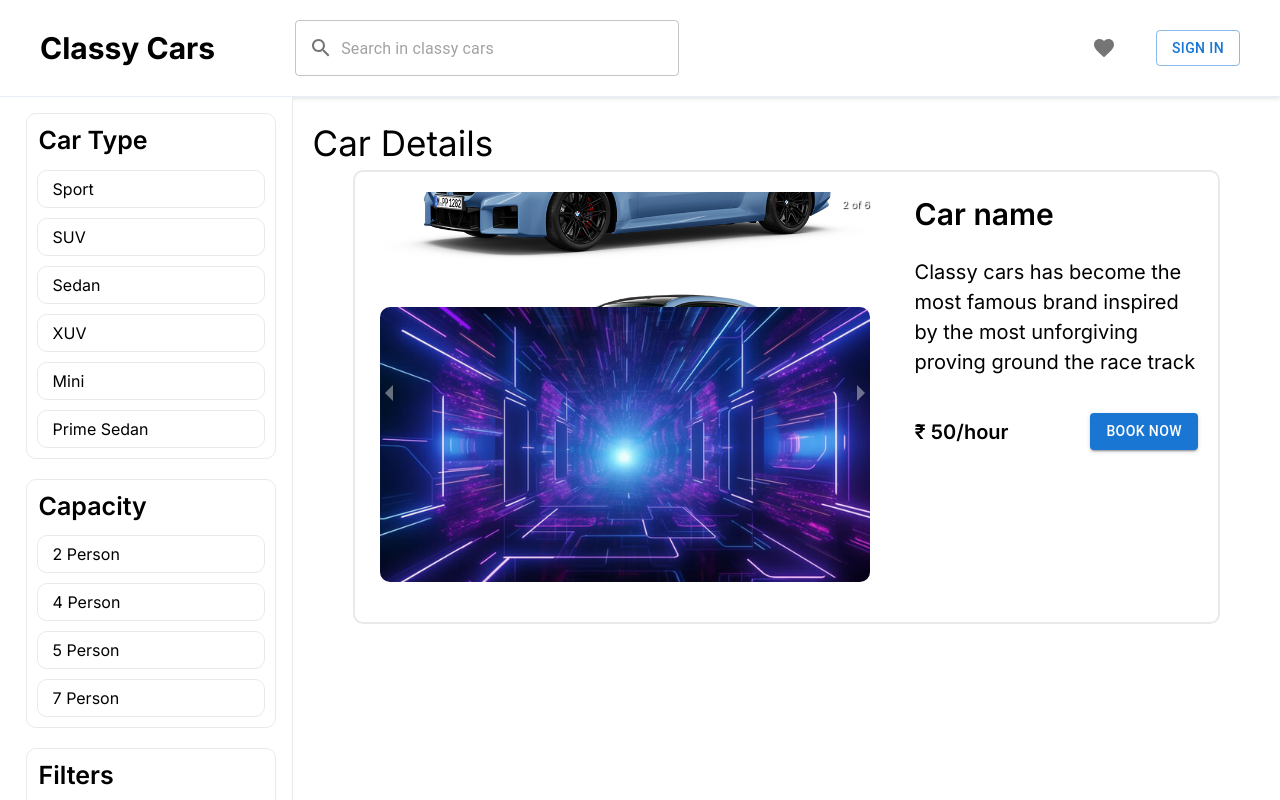
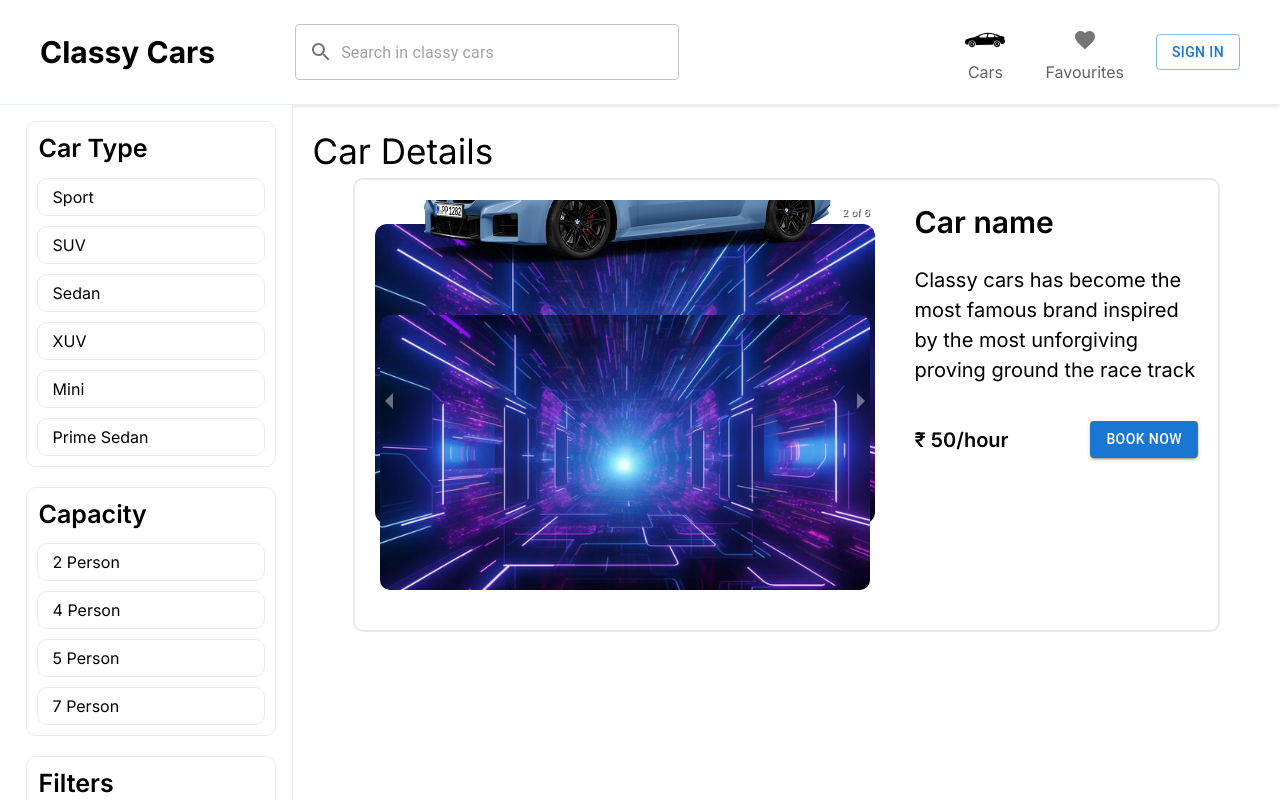
Before and after one commit to leader-akash/Classy-Cars, a Next.js app: page /pages/car-details in a window 1280 px wide. Shown: the top 800 px of the page. Built offline with nearby package versions, Linux system fonts and the light colour scheme.

Commit message:
implementing api

```diff
--- a/package.json
+++ b/package.json
@@ -13,11 +13,14 @@
     "@emotion/styled": "^11.11.0",
     "@mui/icons-material": "^5.15.6",
     "@mui/x-date-pickers": "^6.19.3",
+    "@reduxjs/toolkit": "^2.1.0",
     "@types/react-redux": "^7.1.33",
+    "axios": "^1.6.7",
     "dayjs": "^1.11.10",
     "next": "14.1.0",
     "react": "^18",
     "react-dom": "^18",
+    "react-redux": "^9.1.0",
     "react-responsive-carousel": "^3.2.23",
     "react-slick": "^0.30.1",
     "slick-carousel": "^1.8.1"
--- a/src/app/components/carDetails/CarDetails.jsx
+++ b/src/app/components/carDetails/CarDetails.jsx
@@ -2,12 +2,11 @@
 import Image from 'next/image'
 import React from 'react'
 import Button from '@mui/material/Button';
-import carBg from '../../Assets/caa.jpg'
-import car from '../../Assets/hero.webp'
 import CarImageSlider from '../carImagesSlider/CarImageSlider'
 import Link from 'next/link';
 
 const CarDetails = () => {
+
     return (
         <div>
             <h2 className='text-[35px]'>Car Details</h2>
--- a/src/app/components/carImagesSlider/CarImageSlider.jsx
+++ b/src/app/components/carImagesSlider/CarImageSlider.jsx
@@ -14,7 +14,7 @@ const CarImageSlider = () => {
 
     const renderCustomIndicator = (clickHandler, isSelected, index) => {
         const images = [
-            caa, bmw, caa, bmw, bmw,caa
+            car ,caa, bmw, caa, bmw,caa
         ];
         const indicatorClassName = isSelected ? `${styles.carouselIndicator} ${styles.selected}` : `${styles.carouselIndicator}`;
 
@@ -31,19 +31,19 @@ const CarImageSlider = () => {
 
     return (
         <div className='w-[500px] h-[410px]'>
-            <Carousel style={{ height: '100%' }} showArrows={true} infiniteLoop={true} autoPlay={true} interval={3000} stopOnHover={true} renderIndicator={renderCustomIndicator}>
+            <Carousel style={{ height: '100%' }} showArrows={true} infiniteLoop={true} autoPlay={true} interval={3000} stopOnHover={true} renderIndicator={renderCustomIndicator} showThumbs={false}>
                 <div>
-                    <Image src={caa} alt='car-images' className='w-[250px] h-[300px] rounded-xl' />
+                    <Image src={car} alt='car-images' className='w-[250px] h-[300px] rounded-xl' />
                 </div>
                 <div>2
-                    <Image src={bmw} alt='car-images' className='w-[250px] h-[300px] rounded-xl' /></div>
+                    <Image src={caa} alt='car-images' className='w-[250px] h-[300px] rounded-xl' /></div>
                 <div>
                     <h3>3</h3>
-                    <Image src={caa} alt='car-images' className='w-[250px] h-[300px] rounded-xl' />
+                    <Image src={bmw} alt='car-images' className='w-[250px] h-[300px] rounded-xl' />
                 </div>
                 <div>
                     <h3>4</h3>
-                    <Image src={car} alt='car-images' className='w-[250px] h-[300px] rounded-xl' />
+                    <Image src={caa} alt='car-images' className='w-[250px] h-[300px] rounded-xl' />
                 </div>
                 <div>
                     <h3>5</h3>
--- a/src/app/components/navbar/Navbar.jsx
+++ b/src/app/components/navbar/Navbar.jsx
@@ -7,8 +7,11 @@ import SearchIcon from '@mui/icons-material/Search';
 import InputAdornment from '@mui/material/InputAdornment';
 import FavoriteIcon from '@mui/icons-material/Favorite';
 import IconButton from '@mui/material/IconButton';
+import SellIcon from '@mui/icons-material/Sell';
 import Tooltip from '@mui/material/Tooltip';
 import Link from 'next/link';
+import carIcon from '../../Assets/sedan-car-model.png'
+import Image from 'next/image';
 
 const Navbar = () => {
   return (
@@ -34,15 +37,36 @@ const Navbar = () => {
         </div>
       </div>
       <div className='flex items-center justify-between'>
-        <p className='mr-8  '>
-          <Tooltip title='Favourites'>
-            <Link href={'/pages/favourites'}>
+        <p className='mr-8  -mt-2 flex flex-col items-center text-black'>
+          <Tooltip title='Cars'>
+            <Link href={'/pages/cars'}>
               <IconButton>
-                <FavoriteIcon className='text-[28px] cursor-pointer ' />
+                <Image src={carIcon} alt='car-icon' width={40} height={40} />
               </IconButton>
             </Link>
           </Tooltip>
+          <p className='text-[16px] -mt-2 text-navbar-buttons'>Cars</p>
         </p>
+        <p className='mr-8  flex flex-col items-center text-black'>
+          <Tooltip title='Favourites'>
+            <Link href={'/pages/cars'}>
+              <IconButton>
+                <FavoriteIcon color='' className='text-[26px] cursor-pointer ' />
+              </IconButton>
+            </Link>
+          </Tooltip>
+          <p className='text-[13px]-mt-3 text-navbar-buttons'>Favourites</p>
+        </p>
+        {/*<p className='mr-8  flex flex-col items-center text-black'>
+          <Tooltip title='Favourites'>
+            <Link href={'/pages/cars'}>
+              <IconButton>
+                <SellIcon color='' className='text-[26px] cursor-pointer ' />
+              </IconButton>
+            </Link>
+          </Tooltip>
+          <p className='text-[13px] -mt-1 text-navbar-buttons'>Cart</p>
+          </p> */}
         <Button variant="outlined" className='font-bold text-blue-500  text-[16px] '>Sign in</Button>
       </div>
     </div>
--- a/src/app/pages/booking/page.tsx
+++ b/src/app/pages/booking/page.tsx
@@ -29,12 +29,6 @@ const Booking = () => {
     { city: 'Ludhiana' },
     { city: 'Noida' }
   ];
-
-  console.log(indianLocations);
-
-
-  console.log(indianLocations);
-
 
   return (
     <div>
--- a/src/app/pages/car-details/page.jsx
+++ b/src/app/pages/car-details/page.jsx
@@ -2,6 +2,7 @@ import React from 'react'
 import CarDetails from '../../components/carDetails/CarDetails'
 
 const CarDetail = () => {
+
   return (
     <div className='m-5'>
         <CarDetails />
--- a/tailwind.config.js
+++ b/tailwind.config.js
@@ -15,7 +15,8 @@ module.exports = {
       'blue': '#1565c0',
       'red': '#ff0000',
       'border-color': '#e3e3e3c7',
-      'placeholder-color': '#9CA3AF'
+      'placeholder-color': '#9CA3AF',
+      'navbar-buttons': '#626262'
     },
     extend: {
       backgroundImage: {
```
Also changed, not shown: src/app/Assets/sedan-car-model.png (added), 1 other file (tests, documents, lock files or other folders).
